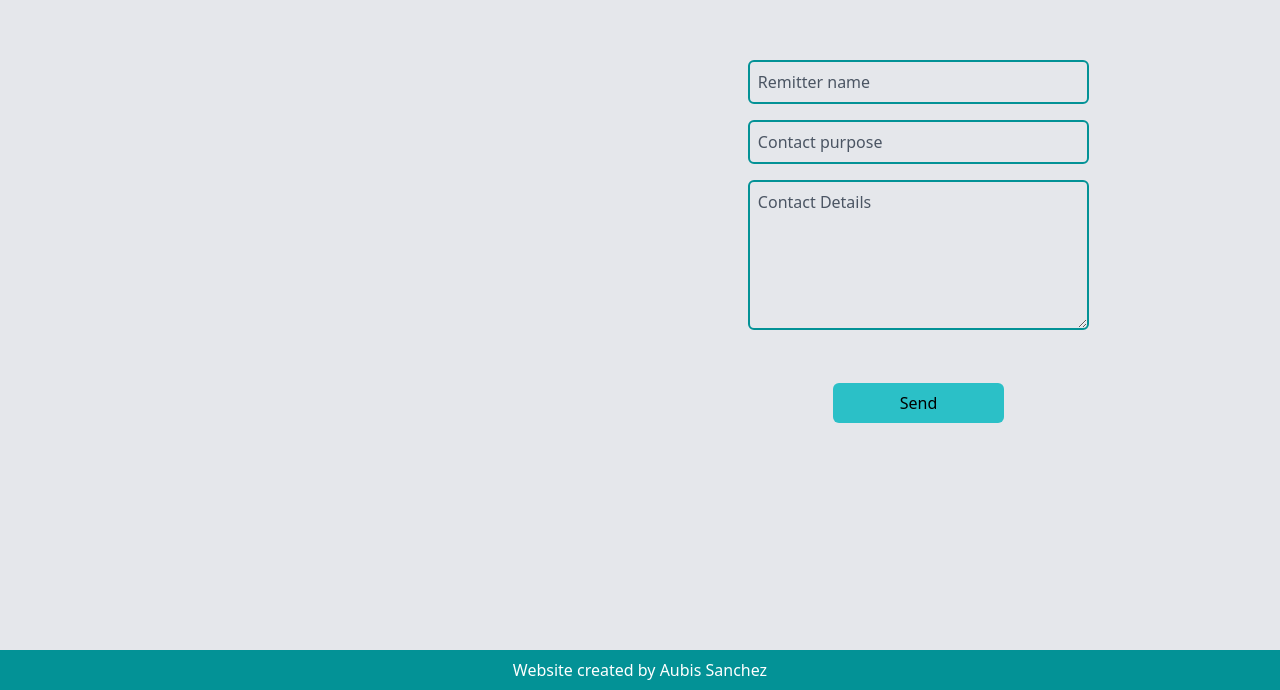
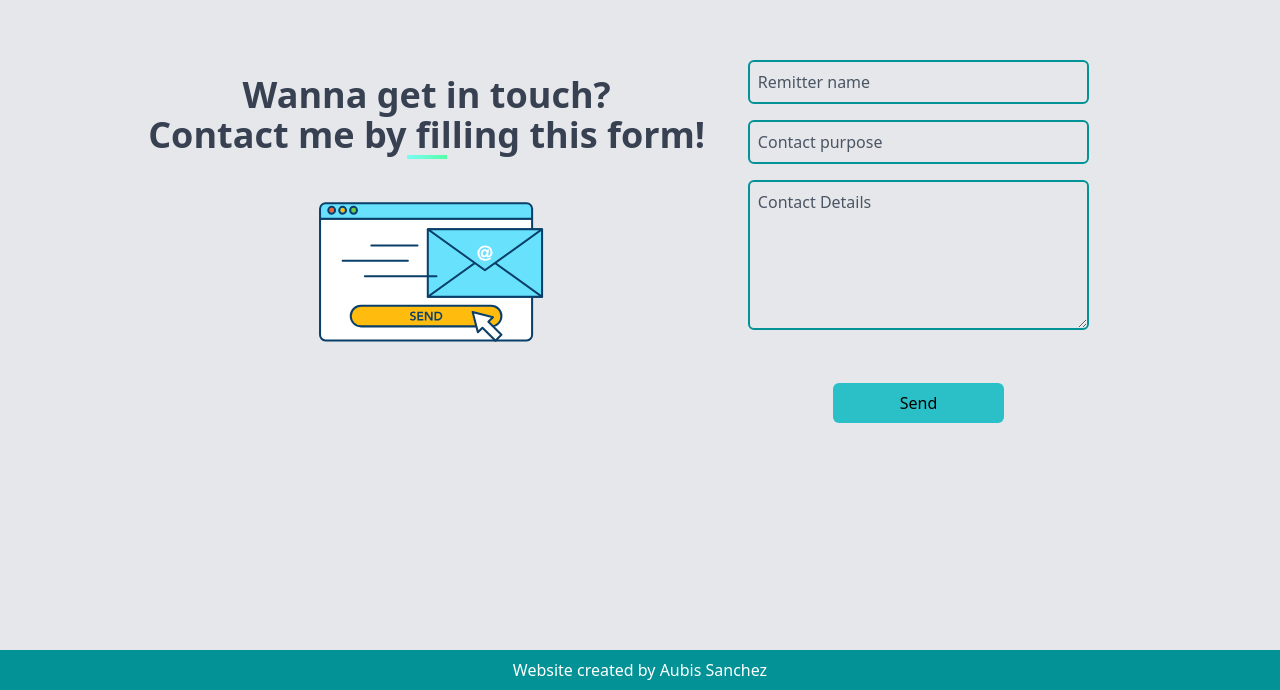
Before and after one commit to AubisDev/new-portfolio, a React (Vite) app: page / in a window 1280 px wide. Shown: the part 2879-3569 px from the top of the page. Built offline with nearby package versions, Linux system fonts and the light colour scheme; what tailwindcss-animated would draw is missing.

Commit message:
contact section bug fix

```diff
--- a/src/components/ContactSection/ContactSection.tsx
+++ b/src/components/ContactSection/ContactSection.tsx
@@ -1,5 +1,5 @@
 import { motion } from 'framer-motion'
-import { slideIn } from '@/utils/motions'
+import { fadeIn } from '@/utils/motions'
 import { ContactForm } from './components'
 import Divider from '../Divider'
 import ContactIlustration from '@/assets/svg/sending-emails.svg'
@@ -12,7 +12,7 @@ const ContactSection = () => {
       className='w-full h-screen m-auto h-min-screen bg-gray-200 dark:bg-lightgray -mt-[7rem] flex flex-col lg:flex-row items-center justify-center z-[100]'
     >
       <motion.div
-        variants={slideIn({
+        variants={fadeIn({
           direction: Direction.left,
           type: 'spring',
           delay: 0.3,
```
